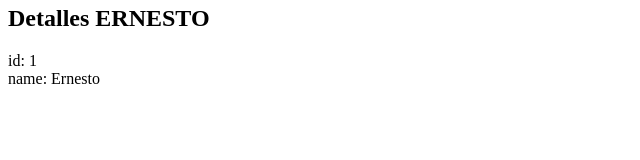
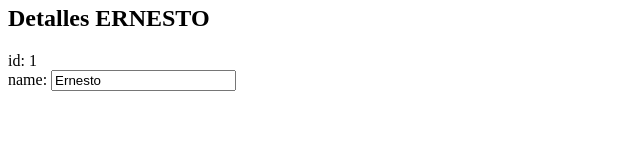
Before and after one commit to VogelCoage/Angular, an Angular app: page / in a window 1280 px wide. Shown: the part 133-293 px from the top of the page, without its empty margins (0-640 px from the left). Built offline with nearby package versions, Linux system fonts and the light colour scheme.

Commit message:
Cuarto commit - v0.1 - El proveedor ya es editable

```diff
--- a/src/app/app.module.ts
+++ b/src/app/app.module.ts
@@ -1,4 +1,5 @@
 import { NgModule } from '@angular/core';
+import { FormsModule } from '@angular/forms';
 import { BrowserModule } from '@angular/platform-browser';
 
 import { AppComponent } from './app.component';
@@ -10,7 +11,8 @@
     ProveedoresComponent
   ],
   imports: [
-    BrowserModule
+    BrowserModule,
+    FormsModule
   ],
   providers: [],
   bootstrap: [AppComponent]
--- a/src/app/proveedores/proveedores.component.html
+++ b/src/app/proveedores/proveedores.component.html
@@ -5,6 +5,6 @@
     {{ proveedor.id }}
 </div>
 <div>
-    <span>name: </span>
-    {{ proveedor.name }}
+    <label for="name">name: </label>
+    <input id="name" [(ngModel)]="proveedor.name" placeholder="name">
 </div>
--- a/src/app/proveedores/proveedores.component.ts
+++ b/src/app/proveedores/proveedores.component.ts
@@ -1,5 +1,6 @@
 import { Component, OnInit } from '@angular/core';
 import { Proveedor } from '../Proveedor';
+import { FormsModule } from '@angular/forms';
 
 @Component({
   selector: 'app-proveedores',
```
